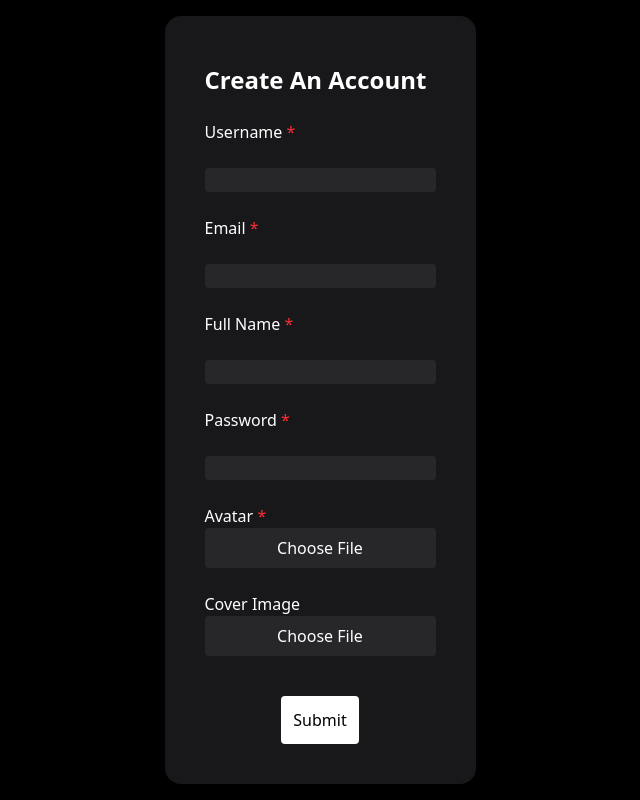
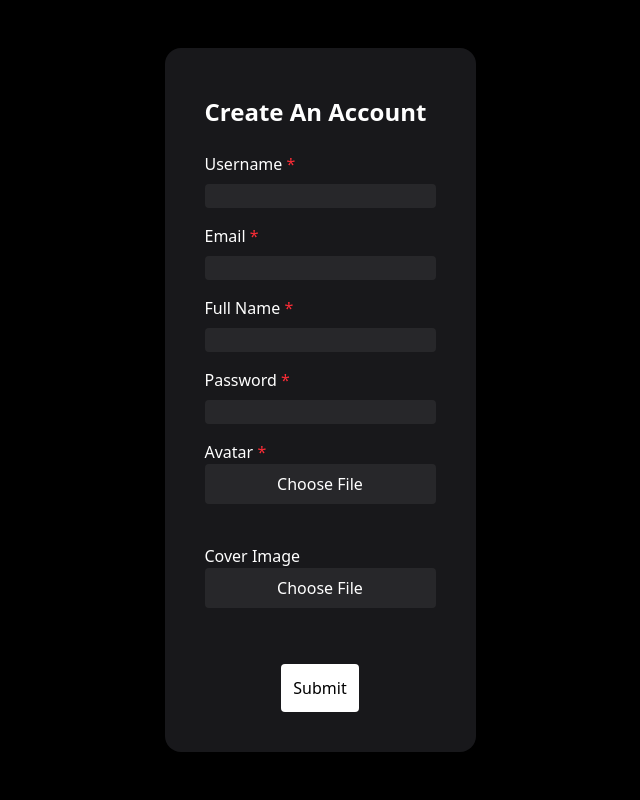
Before and after one commit to barcode8/VideoHub, a React (Vite) app in the folder Frontend/: page /register in a window 1280 px wide. Shown: the whole page, without its empty margins (320-960 px from the left). Built offline with nearby package versions, Linux system fonts and the light colour scheme.

Commit message:
Add design upgrades

```diff
--- a/Frontend/src/components/FileUpload.jsx
+++ b/Frontend/src/components/FileUpload.jsx
@@ -25,7 +25,7 @@ export default function FileUpload({
 
     return(
         <div className="text-white w-full max-w-md mx-auto font-roboto">
-            <label htmlFor={name}>
+            <label htmlFor={name} className="mb-2">
                 {label} {required && <span className="text-red-500">*</span>}
             </label>
 
@@ -38,7 +38,7 @@ export default function FileUpload({
 
             {!file ? (
                 <label htmlFor={name}
-                className="block w-full text-center bg-zinc-800 text-white py-2 rounded cursor-pointer hover:bg-zinc-700 transition">
+                className="block w-full text-center bg-zinc-800 text-white py-2 rounded cursor-pointer hover:bg-zinc-700 transition mb-4">
                     Choose File
                 </label>
             ):(
--- a/Frontend/src/components/Register/Register.jsx
+++ b/Frontend/src/components/Register/Register.jsx
@@ -7,7 +7,7 @@ export default function Register() {
 
     return (
         <>
-            <div className="bg-black h-screen w-screen flex items-center justify-center font-roboto">
+            <div className="bg-black h-screen w-screen flex items-center justify-center font-roboto overflow-x-hidden overflow-y-hidden">
                 <motion.div
                     className="bg-zinc-900 w-auto h-auto rounded-2xl p-10 flex flex-col items-start justify-start content-between space-y-6"
                     initial={{ y: 50, opacity: 0 }}
@@ -18,44 +18,44 @@ export default function Register() {
                         Create An Account
                     </h1>
 
-                    <label htmlFor="username" className="text-white">
+                    <label htmlFor="username" className="text-white mb-2">
                         Username <span className="text-red-500">*</span>
                     </label>
 
                     <input
                         id="username"
                         type="text"
-                        className="bg-zinc-800 text-white placeholder-white rounded"
+                        className="bg-zinc-800 text-white placeholder-white rounded mb-4"
                     />
 
-                    <label htmlFor="email" className="text-white">
+                    <label htmlFor="email" className="text-white mb-2">
                         Email <span className="text-red-500">*</span>
                     </label>
 
                     <input
                         id="email"
                         type="text"
-                        className="bg-zinc-800 text-white placeholder-white rounded"
+                        className="bg-zinc-800 text-white placeholder-white rounded mb-4"
                     />
 
-                    <label htmlFor="fullname" className="text-white">
+                    <label htmlFor="fullname" className="text-white mb-2">
                         Full Name <span className="text-red-500">*</span>
                     </label>
 
                     <input
                         id="fullname"
                         type="text"
-                        className="bg-zinc-800 text-white placeholder-white rounded"
+                        className="bg-zinc-800 text-white placeholder-white rounded mb-4"
                     />
 
-                    <label htmlFor="password" className="text-white">
+                    <label htmlFor="password" className="text-white mb-2">
                         Password <span className="text-red-500">*</span>
                     </label>
 
                     <input
                         id="password"
                         type="password"
-                        className="bg-zinc-800 text-white placeholder-white rounded"
+                        className="bg-zinc-800 text-white placeholder-white rounded mb-4"
                     />
 
                     <FileUpload
```
